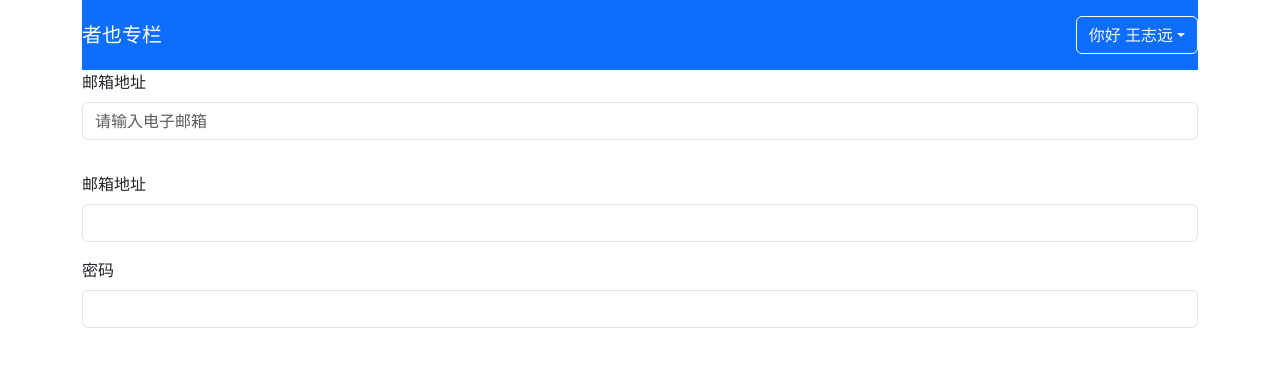
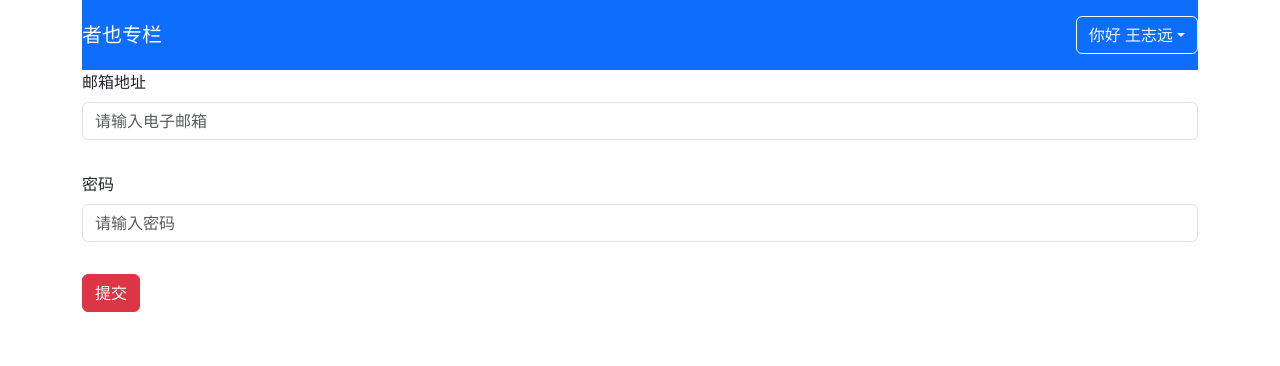
Before and after one commit to wzycoding/imooc-zheye, a Vue app: page / in a window 1280 px wide. Shown: the top 366 px of the page. Built offline with nearby package versions, Linux system fonts and the light colour scheme.

Commit message:
feat:完善自定义表单组件

```diff
--- a/package.json
+++ b/package.json
@@ -9,6 +9,7 @@
   },
   "dependencies": {
     "bootstrap": "^5.3.3",
+    "mitt": "^2.1.0",
     "vue": "^3.2.13"
   },
   "devDependencies": {
@@ -18,12 +19,12 @@
     "@vue/cli-plugin-typescript": "~5.0.0",
     "@vue/cli-service": "~5.0.0",
     "@vue/eslint-config-standard": "^6.1.0",
-    "@vue/eslint-config-typescript": "^9.1.0",
+    "@vue/eslint-config-typescript": "^8.0.0",
     "eslint": "^7.32.0",
     "eslint-plugin-import": "^2.25.3",
     "eslint-plugin-node": "^11.1.0",
     "eslint-plugin-promise": "^5.1.0",
-    "eslint-plugin-vue": "^8.7.1",
+    "eslint-plugin-vue": "^7.0.0",
     "typescript": "~4.5.5"
   }
 }
--- a/src/App.vue
+++ b/src/App.vue
@@ -1,24 +1,20 @@
 <template>
   <div class="container">
     <GlobalHeader :user="currentUser"/>
-    <form action="">
+    <ValidateForm @form-submit="onFormSubmit">
       <div class="mb-3">
         <label class="form-label">邮箱地址</label>
         <ValidateInput :rules="emailRules" v-model="emailVal"
-        type="text" placeholder="请输入电子邮箱"></ValidateInput>
+          type="text" placeholder="请输入电子邮箱" ref="inputRef"></ValidateInput>
       </div>
       <div class="mb-3">
-      <label for="exampleInputEmail1" class="form-label">邮箱地址</label>
-      <input type="text" class="form-control" id="exampleInputEmail1"
-       v-model="emailRef.val"
-       @blur="validateEmail">
-      <div class="form-text" v-if="emailRef.error">{{ emailRef.message }}</div>
+        <label class="form-label">密码</label>
+        <ValidateInput :rules="passwordRules" type="password" v-model="passwordVal" placeholder="请输入密码"/>
       </div>
-    <div class="mb-3">
-      <label for="exampleInputPassword1" class="form-label">密码</label>
-      <input type="password" class="form-control" id="exampleInputPassword1">
-    </div>
-  </form>
+      <template #submit>
+        <span class="btn btn-danger">提交</span>
+      </template>
+    </ValidateForm>
   </div>
 </template>
 
@@ -27,6 +23,7 @@ import { defineComponent, reactive, ref } from 'vue'
 import ColumnList, { ColumnProps } from './components/ColumnList.vue'
 import GlobalHeader, { UserProps } from './components/GlobalHeader.vue'
 import ValidateInput, { RulesProp } from './components/ValidateInput.vue'
+import ValidateForm from './components/ValidateForm.vue'
 import 'bootstrap/dist/css/bootstrap.min.css'
 
 const testData: ColumnProps[] = [
@@ -70,44 +67,36 @@ const currentUser:UserProps = {
 const emailRules: RulesProp = [
   { type: 'required', message: '电子邮箱地址不能为空' },
   { type: 'email', message: '请输入正确的电子邮箱格式' }
+]
 
+const passwordRules: RulesProp = [
+  { type: 'required', message: '密码不能为空' }
 ]
 export default defineComponent({
   name: 'App',
   components: {
     // ColumnList,
     GlobalHeader,
-    ValidateInput
+    ValidateInput,
+    ValidateForm
   },
   setup () {
+    const inputRef = ref<any>()
     const emailVal = ref('')
-    const emailReg = /^[a-zA-Z0-9.!#$%&’*+/=?^_`{|}~-]+@[a-zA-Z0-9-]+(?:\.[a-zA-Z0-9-]+)*$/
+    const passwordVal = ref('')
+    const onFormSubmit = (result: boolean) => {
+      console.log('表单校验结果', result)
+    }
 
-    const emailRef = reactive({
-      val: '',
-      error: false,
-      message: ''
-    })
-    const validateEmail = () => {
-      console.log(emailRef.val)
-      if (emailRef.val.trim() === '') {
-        emailRef.error = true
-        emailRef.message = '邮箱不能为空'
-      } else if (!emailReg.test(emailRef.val)) {
-        emailRef.error = true
-        emailRef.message = '邮箱格式错误'
-      } else {
-        emailRef.error = false
-        emailRef.message = ''
-      }
-    }
     return {
       list: testData,
       currentUser,
-      emailRef,
-      validateEmail,
       emailRules,
-      emailVal
+      passwordRules,
+      emailVal,
+      passwordVal,
+      onFormSubmit,
+      inputRef
     }
   }
 })
--- /dev/null
+++ b/src/components/ValidateForm.vue
@@ -0,0 +1,50 @@
+<template>
+  <form class="validate-form-container">
+    <slot name="default"></slot>
+    <div class="submit-area" @click.prevent="submitForm">
+      <slot name="submit">
+        <button type="submit" class="btn btn-primary">提交</button>
+      </slot>
+    </div>
+  </form>
+</template>
+
+<script lang="ts">
+import { defineComponent, onUnmounted } from 'vue'
+import mitt from 'mitt'
+
+type ValidateFunc = () => boolean
+
+export const emitter = mitt()
+export default defineComponent({
+  emits: ['form-submit'],
+  name: 'ValidateForm',
+  props: {
+  },
+  setup (props, context) {
+    let funcArr: ValidateFunc[] = []
+    const submitForm = () => {
+      // every 会提前结束循环
+      const result = funcArr.map(func => func()).every(result => result)
+      context.emit('form-submit', result)
+    }
+
+    const callback = (func?: ValidateFunc) => {
+      if (func) {
+        funcArr.push(func)
+      }
+    }
+    emitter.on('form-item-created', callback)
+    onUnmounted(() => {
+      emitter.off('form-item-created', callback)
+      funcArr = []
+    })
+    return {
+      submitForm
+    }
+  }
+})
+</script>
+
+<style lang="css">
+</style>
--- a/src/components/ValidateInput.vue
+++ b/src/components/ValidateInput.vue
@@ -13,7 +13,8 @@
 </template>
 
 <script lang="ts">
-import { defineComponent, PropType, reactive } from 'vue'
+import { defineComponent, PropType, reactive, onMounted } from 'vue'
+import { emitter } from './ValidateForm.vue'
 const emailReg = /^[a-zA-Z0-9.!#$%&’*+/=?^_`{|}~-]+@[a-zA-Z0-9-]+(?:\.[a-zA-Z0-9-]+)*$/
 
 interface RuleProp {
@@ -47,7 +48,6 @@ export default defineComponent({
           inputRef.message = rule.message
           switch (rule.type) {
             case 'required':
-              console.log(inputRef.val.trim() !== '')
               passed = (inputRef.val.trim() !== '')
               break
             case 'email':
@@ -59,8 +59,13 @@ export default defineComponent({
           return passed
         })
         inputRef.error = !allPassed
+        return allPassed
       }
+      return true
     }
+    onMounted(() => {
+      emitter.emit('form-item-created', validateInput)
+    })
     return {
       inputRef,
       validateInput,
```
Also changed, not shown: 1 other file (tests, documents, lock files or other folders). Lines whose indentation alone changed are shown as unchanged.
